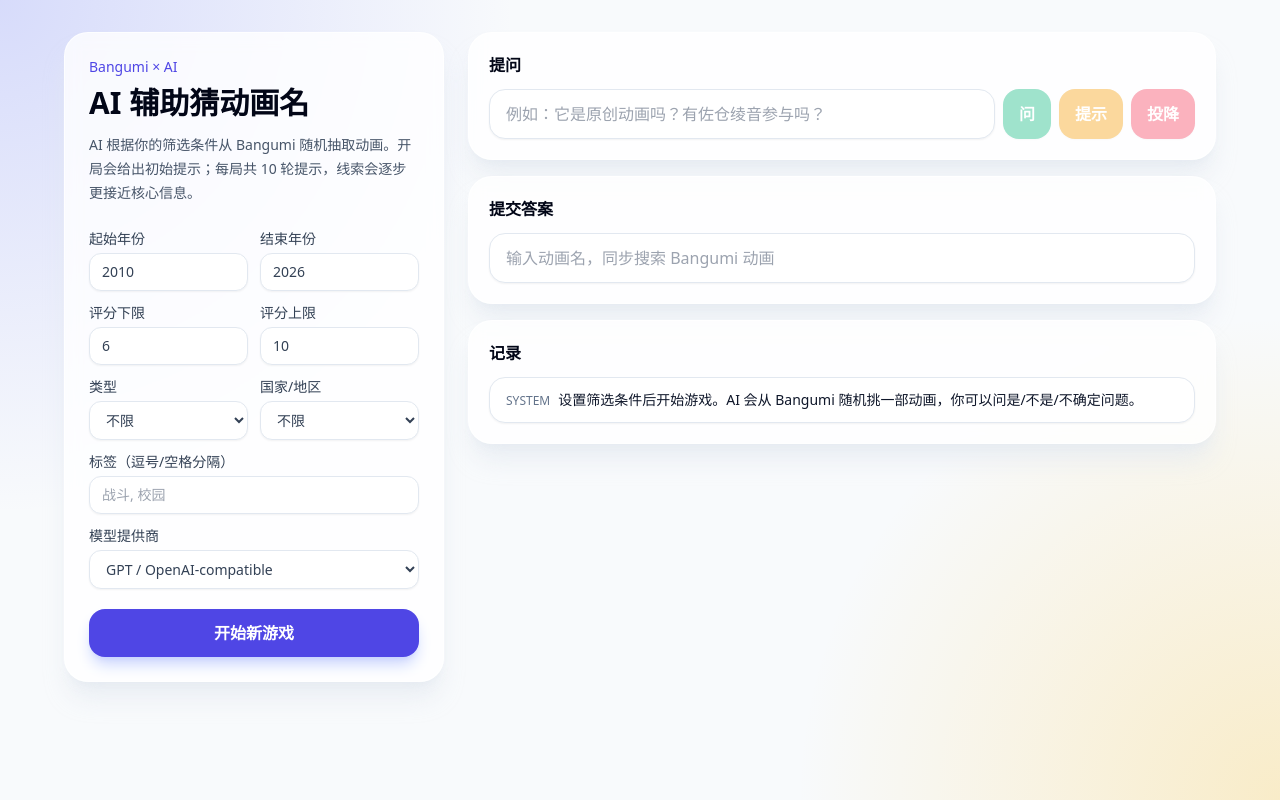
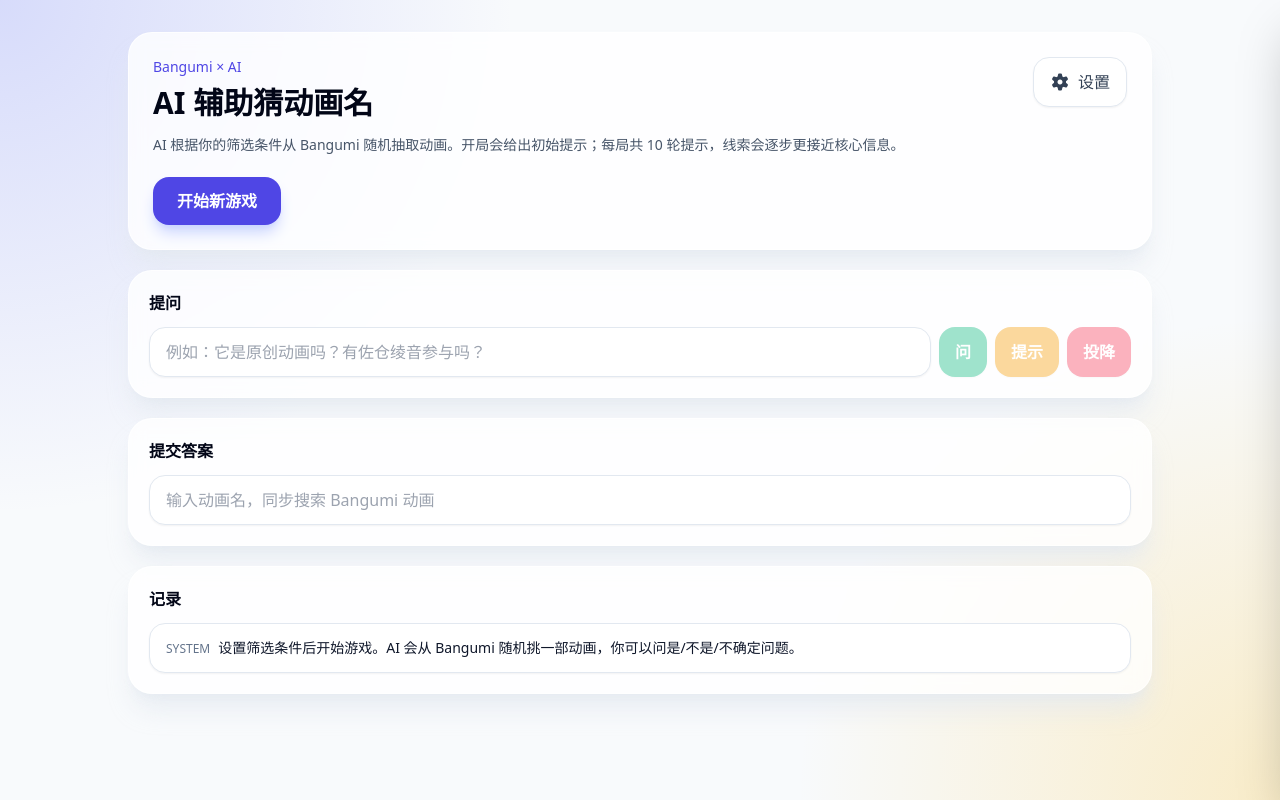
Before and after one commit to nepsyn/anime-guess-ai, a Nuxt app: page / in a window 1280 px wide. Built offline with nearby package versions, Linux system fonts and the light colour scheme.

Commit message:
feat: redesign game layout and history

```diff
--- a/app/app.vue
+++ b/app/app.vue
@@ -1,7 +1,7 @@
 <script setup lang="ts">
 type SearchResult = { id: number; name: string; name_cn?: string; date?: string; image?: string; score?: number; rank?: number }
 type Answer = { id: number; name: string; name_cn?: string; image?: string; url: string }
-type ChatItem = { role: 'system' | 'player' | 'ai'; text: string; tone?: 'ok' | 'bad' | 'info' }
+type ChatItem = { role: 'system' | 'player' | 'ai'; text: string; tone?: 'ok' | 'bad' | 'info'; image?: string; boldText?: string }
 
 const filters = reactive({
   yearFrom: 2010,
@@ -15,6 +15,7 @@ const filters = reactive({
 const provider = ref<'gpt' | 'gemini'>('gpt')
 const sessionId = ref('')
 const loading = ref(false)
+const settingsOpen = ref(false)
 const question = ref('')
 const guessText = ref('')
 const searchResults = ref<SearchResult[]>([])
@@ -31,7 +32,7 @@ const canPlay = computed(() => Boolean(sessionId.value))
 const canHint = computed(() => canPlay.value && remainingHints.value > 0)
 
 function push(item: ChatItem) {
-  chat.value.push(item)
+  chat.value.unshift(item)
 }
 
 function clearGuessSearch() {
@@ -42,6 +43,24 @@ function clearGuessSearch() {
 
 function answerTitle(answer: Answer) {
   return answer.name_cn || answer.name
+}
+
+function titleOf(item: SearchResult) {
+  return item.name_cn || item.name
+}
+
+function highlightParts(text: string) {
+  const parts: { text: string; highlight: boolean }[] = []
+  const pattern = /「[^」]+」/g
+  let last = 0
+  for (const match of text.matchAll(pattern)) {
+    const index = match.index ?? 0
+    if (index > last) parts.push({ text: text.slice(last, index), highlight: false })
+    parts.push({ text: match[0], highlight: true })
+    last = index + match[0].length
+  }
+  if (last < text.length) parts.push({ text: text.slice(last), highlight: false })
+  return parts
 }
 
 function reveal(answer: Answer, prefix = '答案') {
@@ -57,10 +76,11 @@ async function startGame() {
     revealedAnswer.value = null
     remainingHints.value = res.remainingHints
     totalHints.value = res.totalHints
+    settingsOpen.value = false
     clearGuessSearch()
     chat.value = [
-      { role: 'system', text: res.message, tone: 'ok' },
-      ...(res.initialHint ? [{ role: 'ai' as const, text: `初始提示：${res.initialHint}`, tone: 'info' as const }] : [])
+      ...(res.initialHint ? [{ role: 'ai' as const, text: `初始提示：${res.initialHint}`, tone: 'info' as const }] : []),
+      { role: 'system', text: res.message, tone: 'ok' }
     ]
   } catch (err: any) {
     push({ role: 'system', text: err?.data?.message || err?.message || '开始游戏失败', tone: 'bad' })
@@ -135,8 +155,9 @@ async function submitGuess(item = selected.value) {
   if (!item || !canPlay.value) return
   loading.value = true
   try {
+    const guessedTitle = titleOf(item)
     const res = await $fetch<{ correct: boolean; message: string; answer?: Answer }>('/api/game/guess', { method: 'POST', body: { sessionId: sessionId.value, subjectId: item.id } })
-    push({ role: 'player', text: `我猜是：${item.name_cn || item.name}` })
+    push({ role: 'player', text: '我猜是：', boldText: guessedTitle, image: item.image })
     clearGuessSearch()
     if (res.correct && res.answer) {
       reveal(res.answer, `🎉 ${res.message} 答案`)
@@ -153,11 +174,85 @@ async function submitGuess(item = selected.value) {
 
 <template>
   <main class="min-h-screen bg-[radial-gradient(circle_at_top_left,_rgba(129,140,248,.28),_transparent_34%),radial-gradient(circle_at_bottom_right,_rgba(251,191,36,.24),_transparent_32%)] bg-slate-50 px-4 py-8 text-slate-900">
-    <div class="mx-auto grid max-w-6xl gap-6 lg:grid-cols-[380px_1fr]">
+    <div class="mx-auto max-w-5xl space-y-5">
       <section class="glass rounded-3xl p-6">
+        <div class="flex items-start justify-between gap-4">
+          <div>
             <p class="text-sm font-medium text-indigo-600">Bangumi × AI</p>
             <h1 class="mt-2 text-3xl font-bold text-slate-950">AI 辅助猜动画名</h1>
-        <p class="mt-3 text-sm leading-6 text-slate-600">AI 根据你的筛选条件从 Bangumi 随机抽取动画。开局会给出初始提示；每局共 10 轮提示，线索会逐步更接近核心信息。</p>
+            <p class="mt-3 max-w-3xl text-sm leading-6 text-slate-600">AI 根据你的筛选条件从 Bangumi 随机抽取动画。开局会给出初始提示；每局共 10 轮提示，线索会逐步更接近核心信息。</p>
+          </div>
+          <button class="rounded-2xl border border-slate-200 bg-white px-4 py-3 text-slate-700 shadow-sm hover:border-indigo-200 hover:bg-indigo-50" title="设置筛选条件" @click="settingsOpen = true">
+            <i class="fa-solid fa-gear mr-2"></i>设置
+          </button>
+        </div>
+        <button :disabled="loading" class="mt-5 rounded-2xl bg-indigo-600 px-6 py-3 font-semibold text-white shadow-lg shadow-indigo-200 hover:bg-indigo-500 disabled:opacity-50" @click="startGame">{{ loading ? '处理中…' : '开始新游戏' }}</button>
+      </section>
+
+      <section v-if="revealedAnswer" class="glass rounded-3xl p-5">
+        <h2 class="font-semibold text-slate-950">最终答案</h2>
+        <div class="mt-3 flex gap-4 rounded-2xl border border-emerald-100 bg-emerald-50 p-4">
+          <img v-if="revealedAnswer.image" :src="revealedAnswer.image" class="h-40 w-28 rounded-xl object-cover shadow" />
+          <div>
+            <p class="text-xl font-bold text-slate-950">{{ answerTitle(revealedAnswer) }}</p>
+            <p v-if="revealedAnswer.name_cn && revealedAnswer.name_cn !== revealedAnswer.name" class="mt-1 text-sm text-slate-600">{{ revealedAnswer.name }}</p>
+            <a :href="revealedAnswer.url" target="_blank" class="mt-3 inline-block rounded-full bg-white px-3 py-1 text-sm font-medium text-indigo-600 shadow-sm">Bangumi #{{ revealedAnswer.id }}</a>
+          </div>
+        </div>
+      </section>
+
+      <section class="glass rounded-3xl p-5">
+        <div class="flex flex-wrap items-center justify-between gap-2">
+          <h2 class="font-semibold text-slate-950">提问</h2>
+          <p v-if="canPlay" class="rounded-full bg-amber-50 px-3 py-1 text-xs font-medium text-amber-700">剩余提示次数：{{ remainingHints }} / {{ totalHints }}</p>
+        </div>
+        <div class="mt-3 flex flex-wrap gap-2">
+          <input v-model="question" :disabled="!canPlay" class="min-w-[260px] flex-1 rounded-2xl border border-slate-200 bg-white px-4 py-3 shadow-sm outline-none focus:border-indigo-400 focus:ring-2 focus:ring-indigo-100" placeholder="例如：它是原创动画吗？有佐仓绫音参与吗？" @keyup.enter="ask" />
+          <button class="rounded-2xl bg-emerald-500 px-4 font-semibold text-white shadow-sm disabled:opacity-40" :disabled="!canPlay || loading" @click="ask">问</button>
+          <button class="rounded-2xl bg-amber-500 px-4 font-semibold text-white shadow-sm disabled:opacity-40" :disabled="!canHint || loading" @click="hint">提示 {{ canPlay ? `(${remainingHints})` : '' }}</button>
+          <button class="rounded-2xl bg-rose-500 px-4 font-semibold text-white shadow-sm disabled:opacity-40" :disabled="!canPlay || loading" @click="surrender">投降</button>
+        </div>
+      </section>
+
+      <section class="glass rounded-3xl p-5">
+        <h2 class="font-semibold text-slate-950">提交答案</h2>
+        <input v-model="guessText" :disabled="!canPlay" class="mt-3 w-full rounded-2xl border border-slate-200 bg-white px-4 py-3 shadow-sm outline-none focus:border-indigo-400 focus:ring-2 focus:ring-indigo-100" placeholder="输入动画名，同步搜索 Bangumi 动画" />
+        <div v-if="searchResults.length" class="mt-3 grid gap-2 sm:grid-cols-2 lg:grid-cols-3">
+          <button v-for="item in searchResults" :key="item.id" class="flex gap-3 rounded-2xl border border-slate-200 bg-white p-3 text-left shadow-sm hover:border-indigo-200 hover:bg-indigo-50" @click="selected = item; submitGuess(item)">
+            <img v-if="item.image" :src="item.image" class="h-16 w-12 rounded object-cover" />
+            <span><b>{{ titleOf(item) }}</b><small class="block text-slate-500">#{{ item.id }} · {{ item.date || '日期未知' }} · {{ item.score ? `${item.score}分` : '暂无评分' }}</small></span>
+          </button>
+        </div>
+      </section>
+
+      <section class="glass rounded-3xl p-5">
+        <h2 class="font-semibold text-slate-950">记录</h2>
+        <div class="mt-3 space-y-2">
+          <article v-for="(item, index) in chat" :key="index" class="rounded-2xl border px-4 py-3 text-sm shadow-sm" :class="item.role === 'player' ? 'border-indigo-100 bg-indigo-50' : item.tone === 'ok' ? 'border-emerald-100 bg-emerald-50' : item.tone === 'bad' ? 'border-rose-100 bg-rose-50' : 'border-slate-200 bg-white'">
+            <div class="flex gap-3">
+              <img v-if="item.image" :src="item.image" class="h-20 w-14 rounded-lg object-cover shadow-sm" />
+              <p class="leading-6">
+                <span class="mr-2 text-xs uppercase text-slate-500">{{ item.role }}</span>
+                <template v-if="item.boldText">
+                  <span>{{ item.text }}</span><strong class="font-bold text-slate-950">{{ item.boldText }}</strong>
+                </template>
+                <template v-else>
+                  <span v-for="(part, partIndex) in highlightParts(item.text)" :key="partIndex" :class="part.highlight ? 'rounded-md bg-yellow-200 px-1 font-semibold text-yellow-950 ring-1 ring-yellow-300' : ''">{{ part.text }}</span>
+                </template>
+              </p>
+            </div>
+          </article>
+        </div>
+      </section>
+    </div>
+
+    <div v-if="settingsOpen" class="fixed inset-0 z-40 bg-slate-950/30 backdrop-blur-sm" @click="settingsOpen = false"></div>
+    <aside class="fixed right-0 top-0 z-50 h-full w-full max-w-md transform overflow-y-auto bg-white p-6 shadow-2xl transition-transform duration-200" :class="settingsOpen ? 'translate-x-0' : 'translate-x-full'">
+      <div class="flex items-center justify-between">
+        <h2 class="text-xl font-bold text-slate-950"><i class="fa-solid fa-gear mr-2 text-indigo-600"></i>游戏设置</h2>
+        <button class="rounded-full p-2 text-slate-500 hover:bg-slate-100" @click="settingsOpen = false"><i class="fa-solid fa-xmark text-xl"></i></button>
+      </div>
+      <p class="mt-2 text-sm text-slate-500">调整筛选条件后，点击“开始新游戏”会按新条件重新抽取动画。</p>
 
       <div class="mt-6 grid grid-cols-2 gap-3 text-sm text-slate-700">
         <label>起始年份<input v-model.number="filters.yearFrom" class="mt-1 w-full rounded-xl border border-slate-200 bg-white px-3 py-2 shadow-sm outline-none focus:border-indigo-400 focus:ring-2 focus:ring-indigo-100" type="number" /></label>
@@ -181,53 +276,8 @@ async function submitGuess(item = selected.value) {
           </select>
         </label>
       </div>
-        <button :disabled="loading" class="mt-5 w-full rounded-2xl bg-indigo-600 px-4 py-3 font-semibold text-white shadow-lg shadow-indigo-200 hover:bg-indigo-500 disabled:opacity-50" @click="startGame">{{ loading ? '处理中…' : '开始新游戏' }}</button>
-      </section>
 
-      <section class="space-y-4">
-        <div v-if="revealedAnswer" class="glass rounded-3xl p-5">
-          <h2 class="font-semibold text-slate-950">最终答案</h2>
-          <div class="mt-3 flex gap-4 rounded-2xl border border-emerald-100 bg-emerald-50 p-4">
-            <img v-if="revealedAnswer.image" :src="revealedAnswer.image" class="h-40 w-28 rounded-xl object-cover shadow" />
-            <div>
-              <p class="text-xl font-bold text-slate-950">{{ answerTitle(revealedAnswer) }}</p>
-              <p v-if="revealedAnswer.name_cn && revealedAnswer.name_cn !== revealedAnswer.name" class="mt-1 text-sm text-slate-600">{{ revealedAnswer.name }}</p>
-              <a :href="revealedAnswer.url" target="_blank" class="mt-3 inline-block rounded-full bg-white px-3 py-1 text-sm font-medium text-indigo-600 shadow-sm">Bangumi #{{ revealedAnswer.id }}</a>
-            </div>
-          </div>
-        </div>
-
-        <div class="glass rounded-3xl p-5">
-          <h2 class="font-semibold text-slate-950">提问</h2>
-          <p v-if="canPlay" class="mt-1 text-xs text-slate-500">剩余提示次数：{{ remainingHints }} / {{ totalHints }}</p>
-          <div class="mt-3 flex flex-wrap gap-2">
-            <input v-model="question" :disabled="!canPlay" class="min-w-[220px] flex-1 rounded-2xl border border-slate-200 bg-white px-4 py-3 shadow-sm outline-none focus:border-indigo-400 focus:ring-2 focus:ring-indigo-100" placeholder="例如：它是原创动画吗？有佐仓绫音参与吗？" @keyup.enter="ask" />
-            <button class="rounded-2xl bg-emerald-500 px-4 font-semibold text-white shadow-sm disabled:opacity-40" :disabled="!canPlay || loading" @click="ask">问</button>
-            <button class="rounded-2xl bg-amber-500 px-4 font-semibold text-white shadow-sm disabled:opacity-40" :disabled="!canHint || loading" @click="hint">提示 {{ canPlay ? `(${remainingHints})` : '' }}</button>
-            <button class="rounded-2xl bg-rose-500 px-4 font-semibold text-white shadow-sm disabled:opacity-40" :disabled="!canPlay || loading" @click="surrender">投降</button>
-          </div>
-        </div>
-
-        <div class="glass rounded-3xl p-5">
-          <h2 class="font-semibold text-slate-950">提交答案</h2>
-          <input v-model="guessText" :disabled="!canPlay" class="mt-3 w-full rounded-2xl border border-slate-200 bg-white px-4 py-3 shadow-sm outline-none focus:border-indigo-400 focus:ring-2 focus:ring-indigo-100" placeholder="输入动画名，同步搜索 Bangumi 动画" />
-          <div v-if="searchResults.length" class="mt-3 grid gap-2 sm:grid-cols-2">
-            <button v-for="item in searchResults" :key="item.id" class="flex gap-3 rounded-2xl border border-slate-200 bg-white p-3 text-left shadow-sm hover:border-indigo-200 hover:bg-indigo-50" @click="selected = item; submitGuess(item)">
-              <img v-if="item.image" :src="item.image" class="h-16 w-12 rounded object-cover" />
-              <span><b>{{ item.name_cn || item.name }}</b><small class="block text-slate-500">#{{ item.id }} · {{ item.date || '日期未知' }} · {{ item.score ? `${item.score}分` : '暂无评分' }}</small></span>
-            </button>
-          </div>
-        </div>
-
-        <div class="glass rounded-3xl p-5">
-          <h2 class="font-semibold text-slate-950">记录</h2>
-          <div class="mt-3 space-y-2">
-            <p v-for="(item, index) in chat" :key="index" class="rounded-2xl border px-4 py-3 text-sm shadow-sm" :class="item.role === 'player' ? 'border-indigo-100 bg-indigo-50' : item.tone === 'ok' ? 'border-emerald-100 bg-emerald-50' : item.tone === 'bad' ? 'border-rose-100 bg-rose-50' : 'border-slate-200 bg-white'">
-              <span class="mr-2 text-xs uppercase text-slate-500">{{ item.role }}</span>{{ item.text }}
-            </p>
-          </div>
-        </div>
-      </section>
-    </div>
+      <button :disabled="loading" class="mt-6 w-full rounded-2xl bg-indigo-600 px-4 py-3 font-semibold text-white shadow-lg shadow-indigo-200 hover:bg-indigo-500 disabled:opacity-50" @click="startGame">{{ loading ? '处理中…' : '按当前设置开始新游戏' }}</button>
+    </aside>
   </main>
 </template>
--- a/nuxt.config.ts
+++ b/nuxt.config.ts
@@ -2,7 +2,7 @@ export default defineNuxtConfig({
   compatibilityDate: '2025-07-15',
   devtools: { enabled: false },
   modules: ['@nuxtjs/tailwindcss'],
-  css: ['~/assets/css/main.css'],
+  css: ['@fortawesome/fontawesome-free/css/all.min.css', '~/assets/css/main.css'],
   nitro: {
     preset: 'node-server'
   },
--- a/package.json
+++ b/package.json
@@ -10,6 +10,7 @@
     "postinstall": "nuxt prepare"
   },
   "dependencies": {
+    "@fortawesome/fontawesome-free": "^7.2.0",
     "nuxt": "^4.4.6",
     "vue": "^3.5.34",
     "vue-router": "^5.0.7"
```
Also changed, not shown: 1 other file (tests, documents, lock files or other folders). Lines whose indentation alone changed are shown as unchanged.
